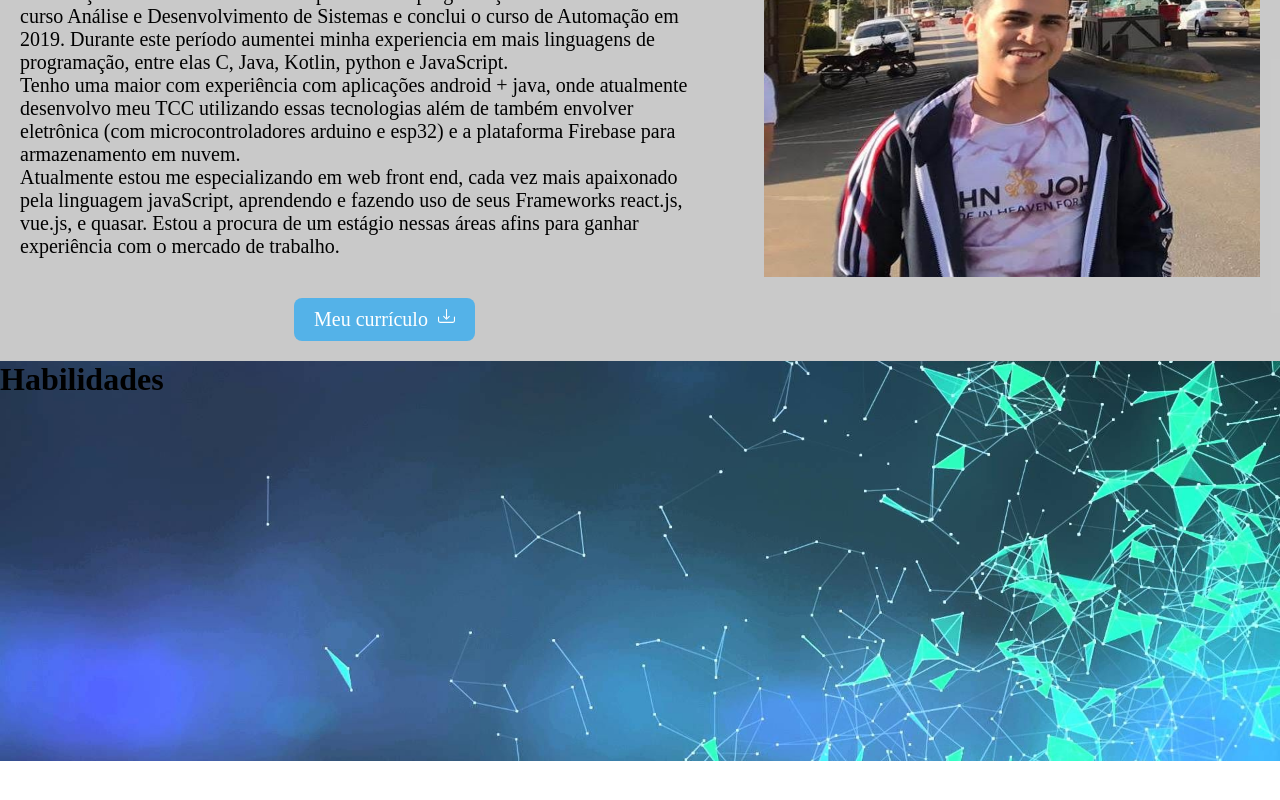
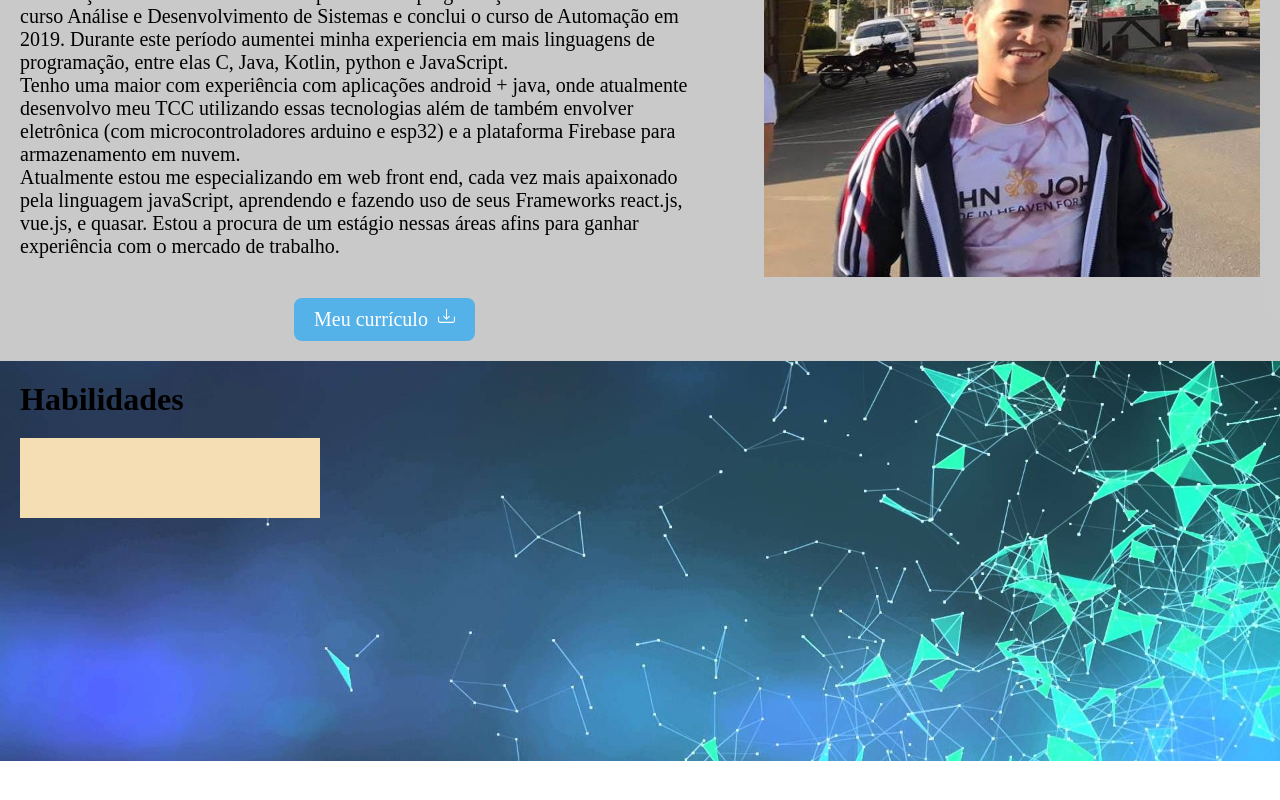
Before and after one commit to DanielSoaresRocha/my-portfolio, a React (Create React App) app: page / in a window 1280 px wide. Shown: the part 958-1758 px from the top of the page. Built offline with nearby package versions, Linux system fonts and the light colour scheme.

Commit message:
adicionando barra de progresso

```diff
--- a/src/pages/Home/index.js
+++ b/src/pages/Home/index.js
@@ -1,4 +1,4 @@
-import React from 'react';
+import React, { useEffect } from 'react';
 
 import './styles.css'
 
@@ -8,7 +8,47 @@ import fundo from '../../assets/images/fundo.jpg'
 import myImage from '../../assets/images/eu.jpg'
 import curriculo from '../../assets/files/daniel_rocha.pdf';
 
+
 function Home () {
+
+    function debounce (func, wait, immediate) {
+        var timeout;
+        return function () {
+            var context = this, args = arguments;
+            var later = function () {
+                timeout = null;
+                if (!immediate) func.apply(context, args);
+            };
+            var callNow = immediate && !timeout;
+            clearTimeout(timeout);
+            timeout = setTimeout(later, wait);
+            if (callNow) func.apply(context, args);
+        };
+    };
+
+    useEffect(() => {
+        const target = document.querySelectorAll('[data-anime]')
+
+        function animeScroll () {
+            const windowTop = window.pageYOffset + (window.innerHeight * 3 / 4)
+
+            target.forEach((element) => {
+                if (windowTop > element.offsetTop) {
+                    element.style.width = '200px'
+                    console.log("colocou")
+                } else {
+                    element.style.width = '0px'
+                    console.log("tirou")
+                }
+            })
+        }
+
+        window.addEventListener('scroll', debounce(() => {
+            animeScroll();
+        }, 200))
+
+    }, [])
+
     return (
         <div className='containerHome'>
             <img src={fundo} alt='background' />
@@ -58,6 +98,11 @@ function Home () {
 
             <div className='skills'>
                 <h1>Habilidades</h1>
+                <div className='progressBar'>
+                    <div data-anime='progress' className='progress'>
+
+                    </div>
+                </div>
             </div>
         </div>
     );
--- a/src/pages/Home/styles.css
+++ b/src/pages/Home/styles.css
@@ -153,3 +153,24 @@
     /*Novo aprendizado imagem que não será rolada com a página*/
     background-attachment: fixed;
 }
+
+.containerHome .skills h1{
+    margin-top: 20px;
+    margin-left: 20px;
+}
+
+.containerHome .skills .progressBar{
+    height: 80px;
+    width: 300px;
+    background-color: wheat;
+    padding: 3px;
+    margin-top: 20px;
+    margin-left: 20px;
+}
+
+.containerHome .skills .progressBar .progress{
+    height: 100%;
+    width: 20px;
+    background:linear-gradient(to right,blue, red, white);
+    transition: 3s;
+}
```
